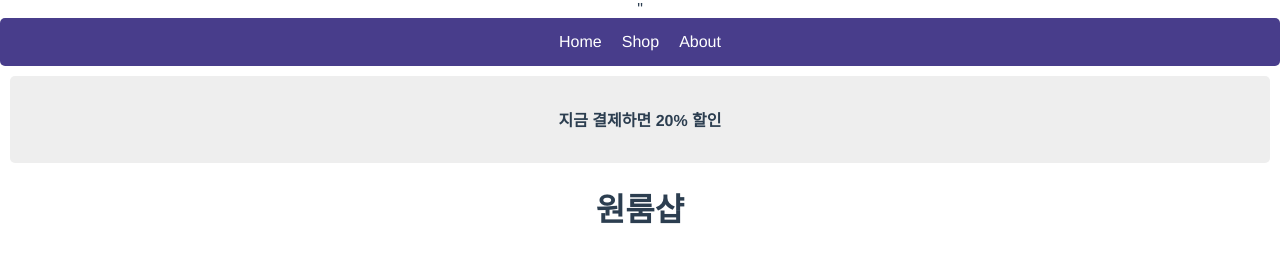
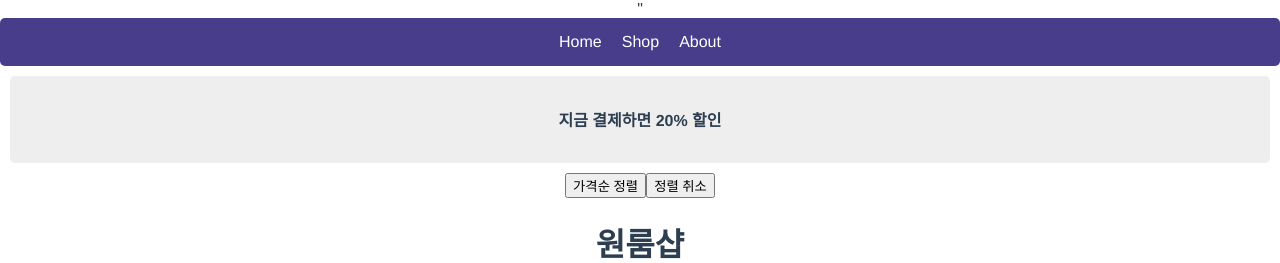
Before and after one commit to study-jyno/study_vue_js, a Vue app in the folder 1강/vuedongsan/: page / in a window 1280 px wide. Shown: the top 263 px of the page. Built offline with nearby package versions, Linux system fonts and the light colour scheme.

Commit message:
15장 완료

```diff
--- a/1강/vuedongsan/src/App.vue
+++ b/1강/vuedongsan/src/App.vue
@@ -13,6 +13,8 @@
   </div>
 
   <Discount></Discount>
+  <button @click="priceSort">가격순 정렬</button>
+  <button @click="sortBack">정렬 취소</button>
 
   <h1>{{ logo }}</h1>
 
@@ -61,6 +63,7 @@ export default {
       menu_list: ["Home", "Shop", "About"],
       product_list: ["역삼동원룸", "천호동원룸", "마포구원룸"],
       price_list: [10, 20, 30],
+      oneroom_list_original: [...oneroom],
       oneroom_list: oneroom,
     };
   },
@@ -68,6 +71,14 @@ export default {
     increase(index) {
       this.report_list[index] += 1;
     },
+    priceSort(){
+      this.oneroom_list.sort(function(a, b){
+        return a.price  - b.price
+      });
+    },
+    sortBack(){
+      this.oneroom_list = [...this.oneroom_list_original]
+    }
   },
   components: {
     Discount: Discount,
```
Also changed, not shown: 1 other file (tests, documents, lock files or other folders).
